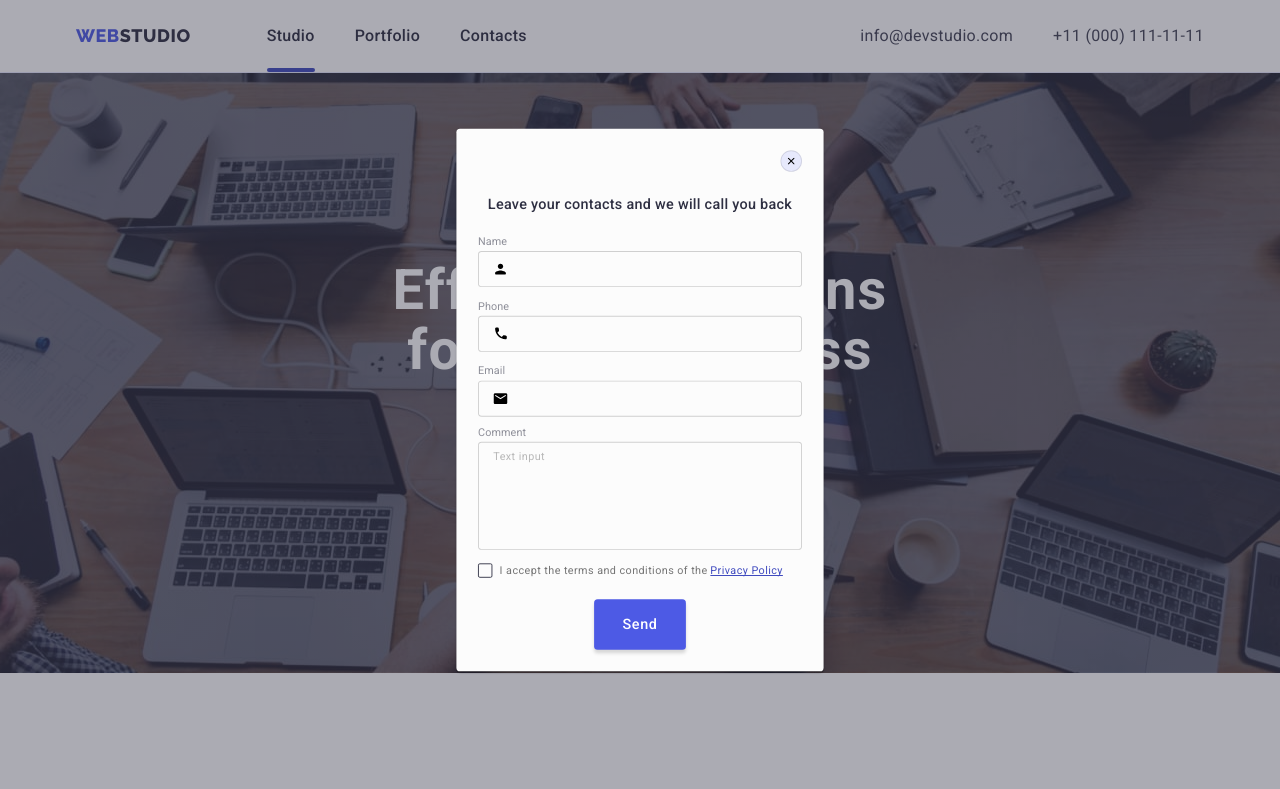
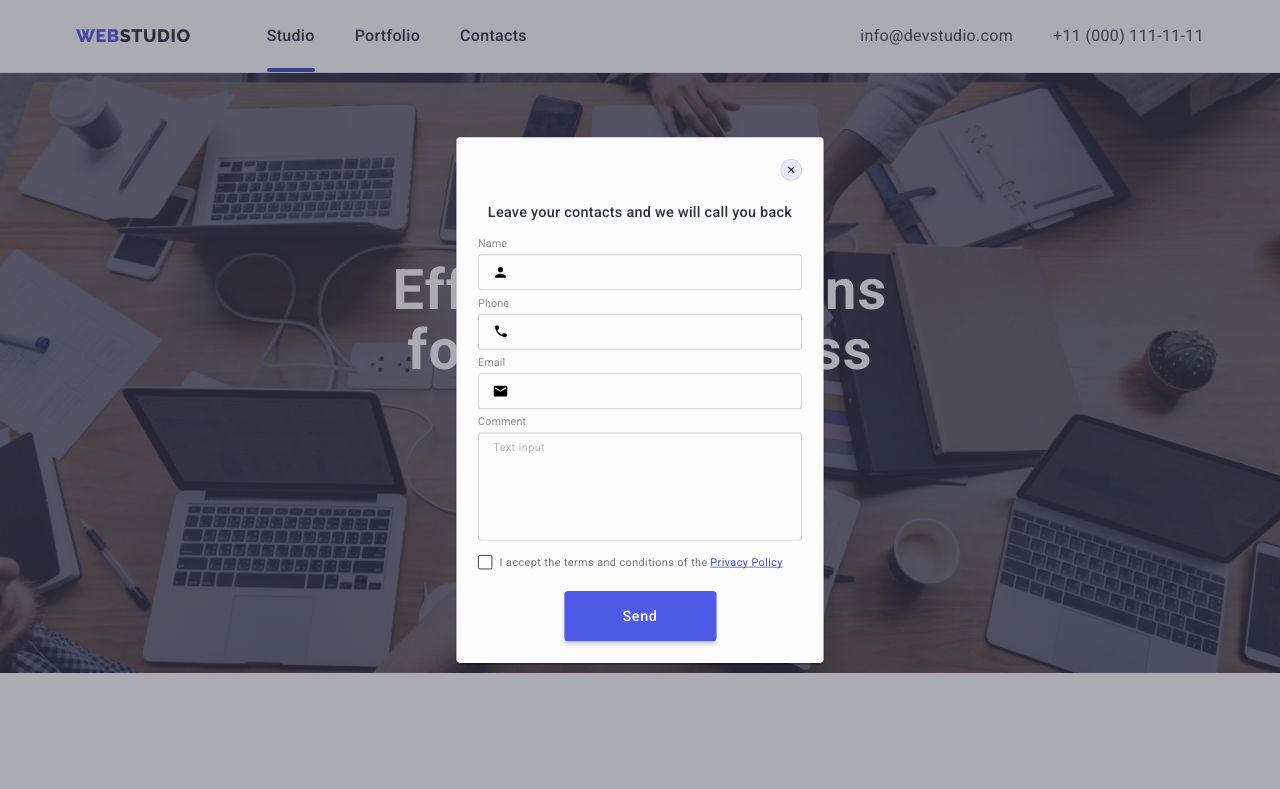
Before and after one commit to Ivankimachuk/goit-markup-hw-06, a plain HTML site: page index.html in a window 1280 px wide. Both pictures are taken after a click on the button "Order Service". Shown: the top 789 px of the page. Drawn offline with nearby package versions, Linux system fonts and the light colour scheme.

Commit message:
HMK/02.25.23

```diff
--- a/css/styles.css
+++ b/css/styles.css
@@ -737,6 +737,9 @@ body {
   line-height: 1.5;
 }
 
+
+
+
 /* --------------------------BACKDROB--------------------------- */
 .backdrob {
   position: fixed;
@@ -778,6 +781,10 @@ body {
   padding: 0;
   cursor: pointer;
   margin-bottom: 24px;
+
+  transition-property: background-color,fiil;
+  transition-duration: 250ms;
+  transition-timing-function: cubic-bezier(0.4, 0, 0.2, 1);
 }
 .modal-close:is(:hover, :focus) {
   background-color: var(--adress-link-color);
@@ -810,11 +817,13 @@ body {
   line-height: 1.16;
   letter-spacing: 0.01em;
   color: #8E8F99;
+  display: block;
+  margin-bottom: 4px;
 }
 
 .input-wrap{
   position: relative;
-  margin-bottom: 4px;
+
 
 }
 .input-icon{
@@ -854,7 +863,12 @@ body {
    fill: var(--logo-color-braun);
   }
 
+
+  .modal-field-message{
+    margin-bottom: 16px;
+  }
   .modal-message{
+    display: block;
     width: 100%;
     height: 120px;
     background-color: #FCFCFC;
@@ -883,7 +897,9 @@ body {
     outline: transparent;
   }
 
+  .modal-field-check{
 
+  }
   .check-text{
     font-weight: 400;
     font-size: 12px;
@@ -925,7 +941,7 @@ body {
   position: absolute;
 
   width: 100%;
-  height: 1.5px;
+  height: 0.5px;
   left: 0;
   bottom: 1px;
   background-color: var(--adress-link-color);
@@ -937,6 +953,7 @@ body {
 .form-btn{
   display: block;
   margin: 0 auto;
+  min-width: 169px;
   margin-top: 24px;
   padding: 16px 32px;
   border-radius: 4px;
--- a/index.html
+++ b/index.html
@@ -434,7 +434,9 @@
                                 <use href="./images/icons.svg#icon-email-black"></use>
                             </svg>
                         </div>
-                        <div class="modal-field">
+
+                    </div>
+                    <div class="modal-field-message">
                         <label class="input-text" for="user-text">Comment</label>
                         <textarea name="user-text"
                         class="modal-message"
@@ -442,8 +444,7 @@
                         required
                         id="user-text"  ></textarea>
                     </div>
-                    </div>
-                    <div class="modal-field">
+                    <div class="modal-field-check">
                         <input type="checkbox" class="input-text visually-hidden" id="policy" value="true">
                         <label for="policy" class="check-text">I accept the terms and conditions of the
 
```
Lines whose indentation alone changed are shown as unchanged.
